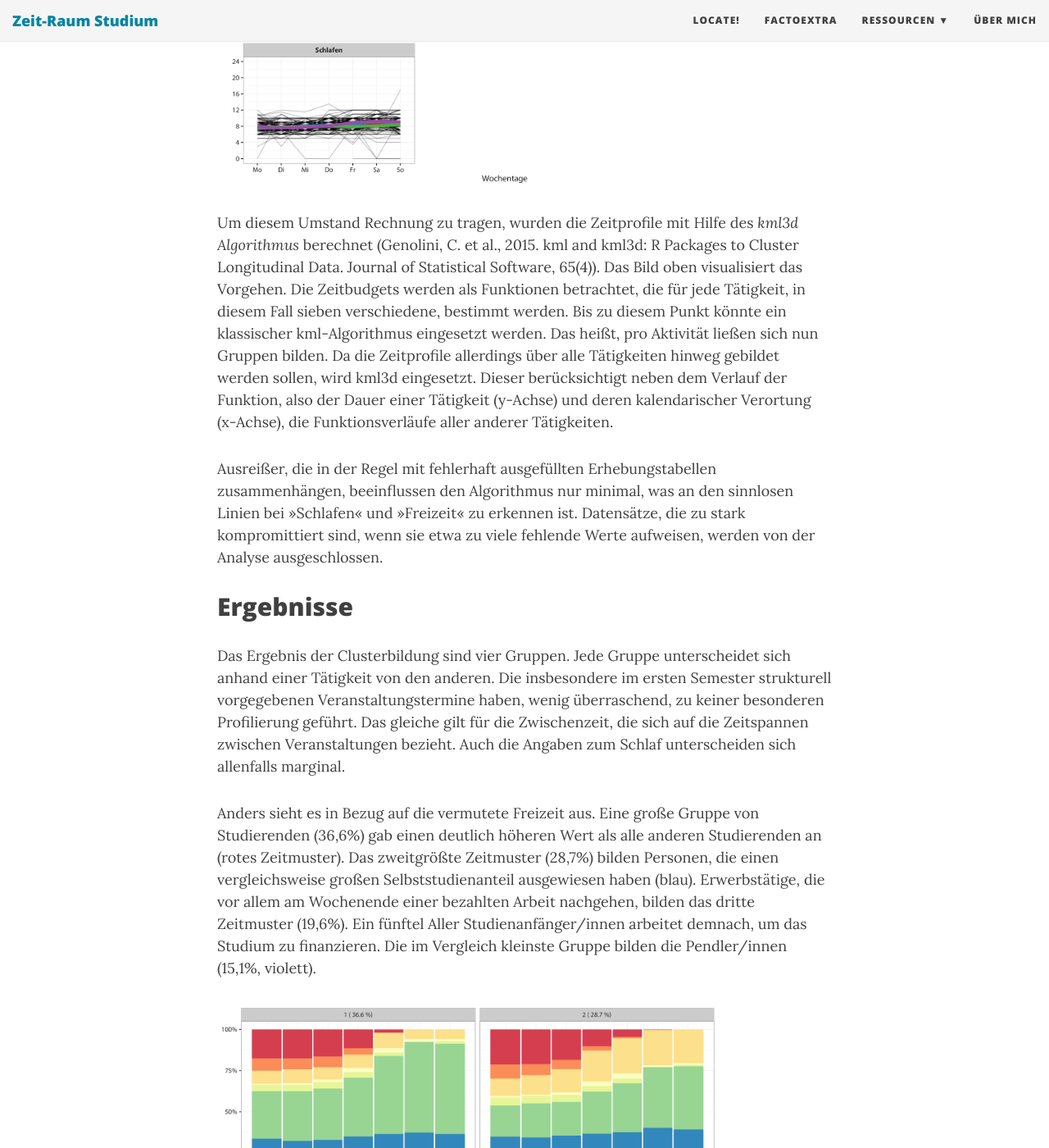
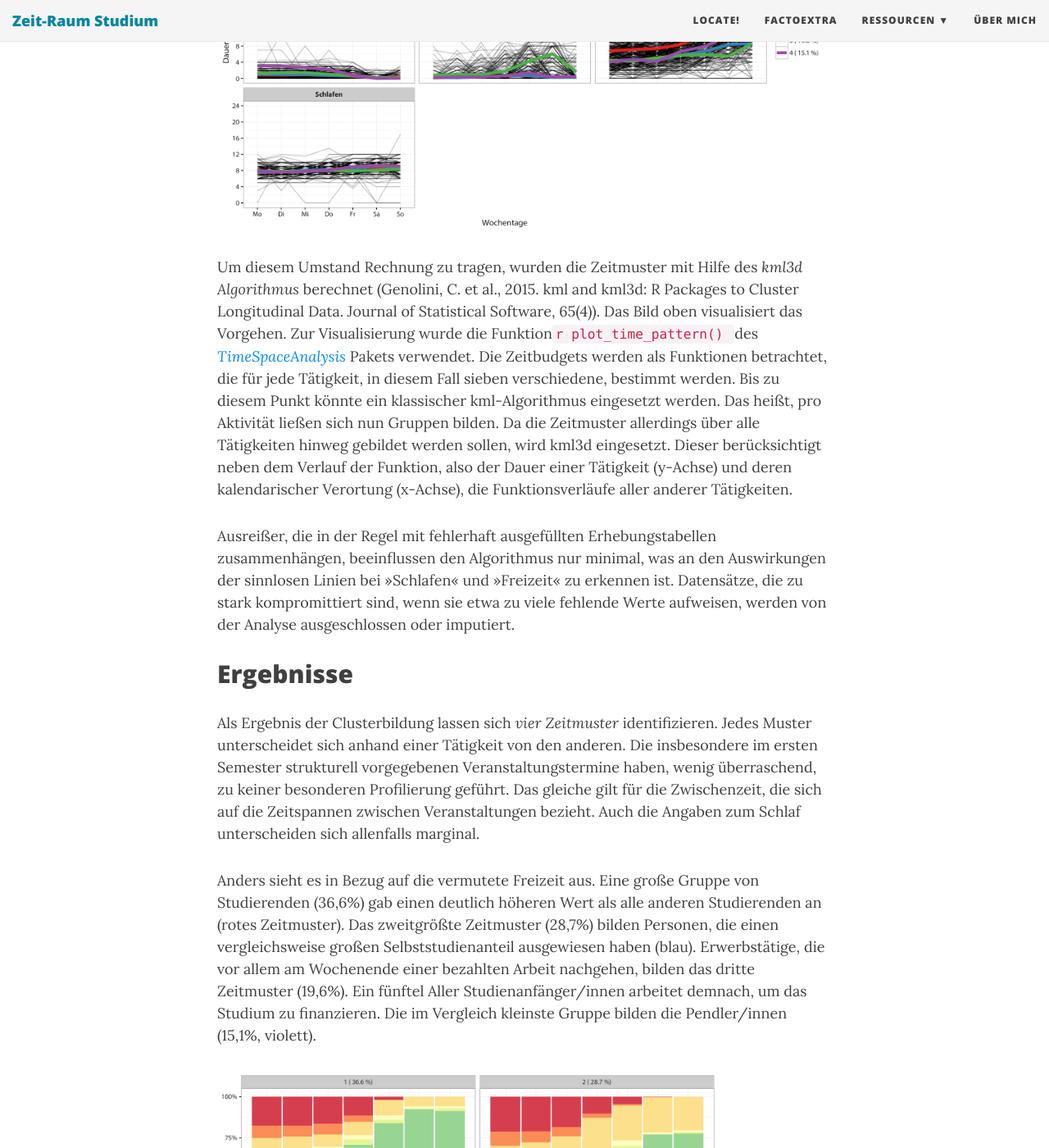
Before and after one commit to inventionate/inventionate-github-pages-backup, a Jekyll site: the page built from _posts/2016-05-02-zeitmuster.md, in a window 1280 px wide and 1400 px high, scrolled down 1805 px. Shown: the whole window at 82% size. Built offline with Jekyll 4.4.1, drawn with Linux system fonts in a browser that asks for light colours; nearby versions of some CDN libraries; comment, search, counter and statistics services are not loaded; some of the changed text lies outside the part shown.

Commit message:
Zeitmuster fix.

```diff
--- a/_posts/2016-05-02-zeitmuster.md
+++ b/_posts/2016-05-02-zeitmuster.md
@@ -15,22 +15,23 @@ Das Grundproblem der Aggregation von Zeitbudget-Daten besteht darin, dass diese
 
 ![][image-1]
 
-Um diesem Umstand Rechnung zu tragen, wurden die Zeitprofile mit Hilfe des _kml3d Algorithmus_ berechnet (Genolini, C. et al., 2015. kml and kml3d: R Packages to Cluster Longitudinal Data. Journal of Statistical Software, 65(4)). Das Bild oben visualisiert das Vorgehen. Die Zeitbudgets werden als Funktionen betrachtet, die für jede Tätigkeit, in diesem Fall sieben verschiedene, bestimmt werden. Bis zu diesem Punkt könnte ein klassischer kml-Algorithmus eingesetzt werden. Das heißt, pro Aktivität ließen sich nun Gruppen bilden. Da die Zeitprofile allerdings über alle Tätigkeiten hinweg gebildet werden sollen, wird kml3d eingesetzt. Dieser berücksichtigt neben dem Verlauf der Funktion, also der Dauer einer Tätigkeit (y-Achse) und deren kalendarischer Verortung (x-Achse), die Funktionsverläufe aller anderer Tätigkeiten.
+Um diesem Umstand Rechnung zu tragen, wurden die Zeitmuster mit Hilfe des _kml3d Algorithmus_ berechnet (Genolini, C. et al., 2015. kml and kml3d: R Packages to Cluster Longitudinal Data. Journal of Statistical Software, 65(4)). Das Bild oben visualisiert das Vorgehen. Zur Visualisierung wurde die Funktion`r plot_time_pattern() ` des [_TimeSpaceAnalysis_][3] Pakets verwendet. Die Zeitbudgets werden als Funktionen betrachtet, die für jede Tätigkeit, in diesem Fall sieben verschiedene, bestimmt werden. Bis zu diesem Punkt könnte ein klassischer kml-Algorithmus eingesetzt werden. Das heißt, pro Aktivität ließen sich nun Gruppen bilden. Da die Zeitmuster allerdings über alle Tätigkeiten hinweg gebildet werden sollen, wird kml3d eingesetzt. Dieser berücksichtigt neben dem Verlauf der Funktion, also der Dauer einer Tätigkeit (y-Achse) und deren kalendarischer Verortung (x-Achse), die Funktionsverläufe aller anderer Tätigkeiten.
 
-Ausreißer, die in der Regel mit fehlerhaft ausgefüllten Erhebungstabellen zusammenhängen, beeinflussen den Algorithmus nur minimal, was an den sinnlosen Linien bei "Schlafen" und "Freizeit" zu erkennen ist. Datensätze, die zu stark kompromittiert sind, wenn sie etwa zu viele fehlende Werte aufweisen, werden von der Analyse ausgeschlossen.
+Ausreißer, die in der Regel mit fehlerhaft ausgefüllten Erhebungstabellen zusammenhängen, beeinflussen den Algorithmus nur minimal, was an den Auswirkungen der sinnlosen Linien bei "Schlafen" und "Freizeit" zu erkennen ist. Datensätze, die zu stark kompromittiert sind, wenn sie etwa zu viele fehlende Werte aufweisen, werden von der Analyse ausgeschlossen oder imputiert.
 
 ## Ergebnisse
 
-Das Ergebnis der Clusterbildung sind vier Gruppen. Jede Gruppe unterscheidet sich anhand einer Tätigkeit von den anderen. Die insbesondere im ersten Semester strukturell vorgegebenen Veranstaltungstermine haben, wenig überraschend, zu keiner besonderen Profilierung geführt. Das gleiche gilt für die Zwischenzeit, die sich auf die Zeitspannen zwischen Veranstaltungen bezieht. Auch die Angaben zum Schlaf unterscheiden sich allenfalls marginal.
+Als Ergebnis der Clusterbildung lassen sich _vier Zeitmuster_ identifizieren. Jedes Muster unterscheidet sich anhand einer Tätigkeit von den anderen. Die insbesondere im ersten Semester strukturell vorgegebenen Veranstaltungstermine haben, wenig überraschend, zu keiner besonderen Profilierung geführt. Das gleiche gilt für die Zwischenzeit, die sich auf die Zeitspannen zwischen Veranstaltungen bezieht. Auch die Angaben zum Schlaf unterscheiden sich allenfalls marginal.
 
 Anders sieht es in Bezug auf die vermutete Freizeit aus. Eine große Gruppe von Studierenden (36,6%) gab einen deutlich höheren Wert als alle anderen Studierenden an (rotes Zeitmuster). Das zweitgrößte Zeitmuster (28,7%) bilden Personen, die einen vergleichsweise großen Selbststudienanteil ausgewiesen haben (blau). Erwerbstätige, die vor allem am Wochenende einer bezahlten Arbeit nachgehen, bilden das dritte Zeitmuster (19,6%). Ein fünftel Aller Studienanfänger/innen arbeitet demnach, um das Studium zu finanzieren. Die im Vergleich kleinste Gruppe bilden die Pendler/innen (15,1%, violett).
 
 ![][image-2]
 
-das Bild stellt die vier Zeitprofile als übersichtliches Zeitmuster dar, an dem die Unterschiede nochmals abgelesen werden können. Auf der x-Achse sind die Wochentage abgetragen, die y-Achse visualisiert die prozentuale Verteilung der Aktivitäten. Das erste Zeitprofil unterscheidet sich durch einen wesentlich umfangreichen grünen Anteil (Freizeit). Demgegenüber weist das zweite Profil einen vergleichsweise großen hell-orangen Anteil auf (Selbststudium). Profil drei sticht durch eine überdurchschnittlich umfangreiche Arbeitszeit (gelb) hervor. Zuletzt können die Pendler/innen durch einen großen Anteil hellgrün identifiziert werden. Die Bilder machen zudem deutlich, dass die Angaben zu Veranstaltungen (rot) und Schlafen (blau) keine nennenswerten Differenzen ausweisen.
+Das Bild visualisiert die vier Zeitmuster als idealtypische Wochenverteilungen. Die Unterschiede treten hier deutlich zutage. Auf der x-Achse sind die Wochentage abgetragen, die y-Achse visualisiert die prozentuale Verteilung der Aktivitäten. Das erste Zeitmuster unterscheidet sich durch einen wesentlich umfangreichen grünen Anteil (Freizeit). Demgegenüber weist das zweite Muster einen vergleichsweise großen hell-orangen Anteil auf (Selbststudium). Muster drei sticht durch eine überdurchschnittlich umfangreiche Arbeitszeit (gelb) hervor. Zuletzt können die Pendler/innen durch einen großen Anteil hellgrün identifiziert werden. Die Bilder machen zudem deutlich, dass die Angaben zu Veranstaltungen (rot) und Schlafen (blau) keine nennenswerten Differenzen ausweisen.
 
 [1]:	http://www.dzhw.eu
 [2]:	https://cms.uni-konstanz.de/ag-hochschulforschung/startseite/
+[3]:	https://github.com/inventionate/TimeSpaceAnalysis
 
 [image-1]:	/img/zeitmuster_zeitserien.jpg "Die Klassifikation von Zeitmustern"
 [image-2]:	/img/zeitmuster_durchschnittliche_clusterprofile.jpg "Die vier durchschnittlichen Zeitprofile"
```
Also changed, not shown: other parts of _posts/2016-05-02-zeitmuster.md (+1 -1 lines).
